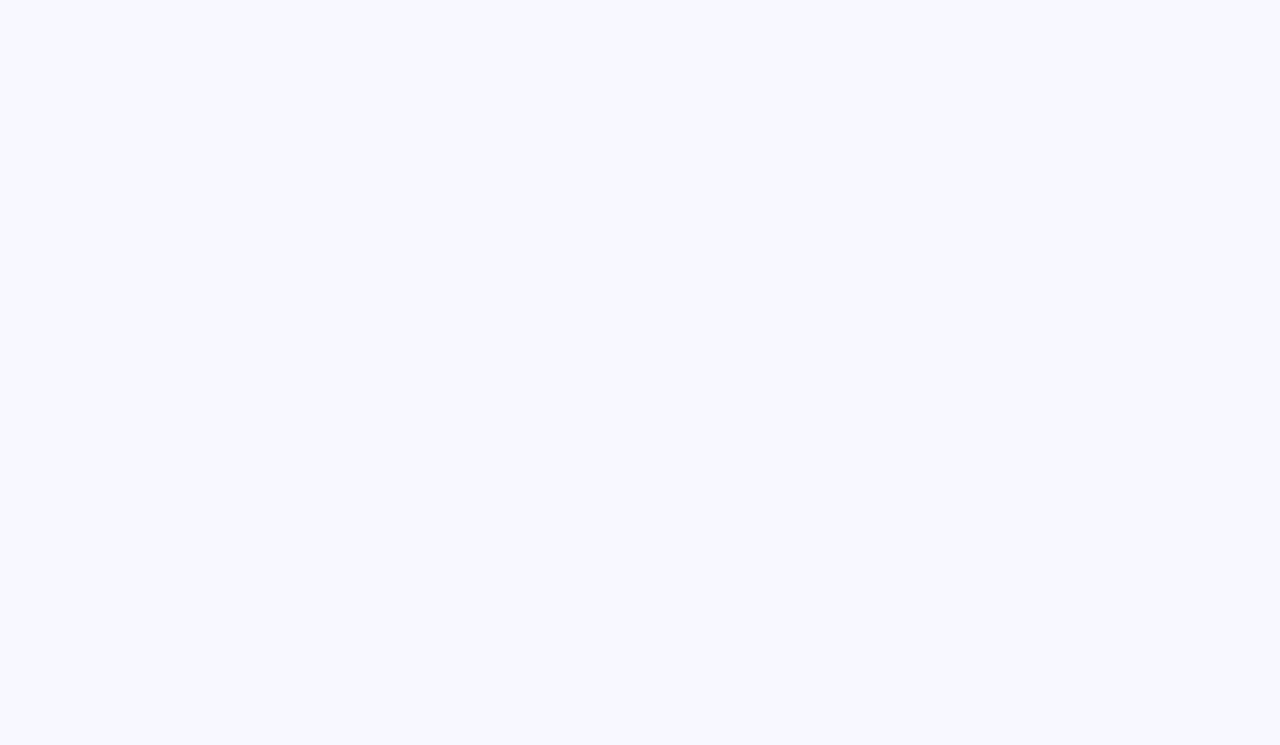
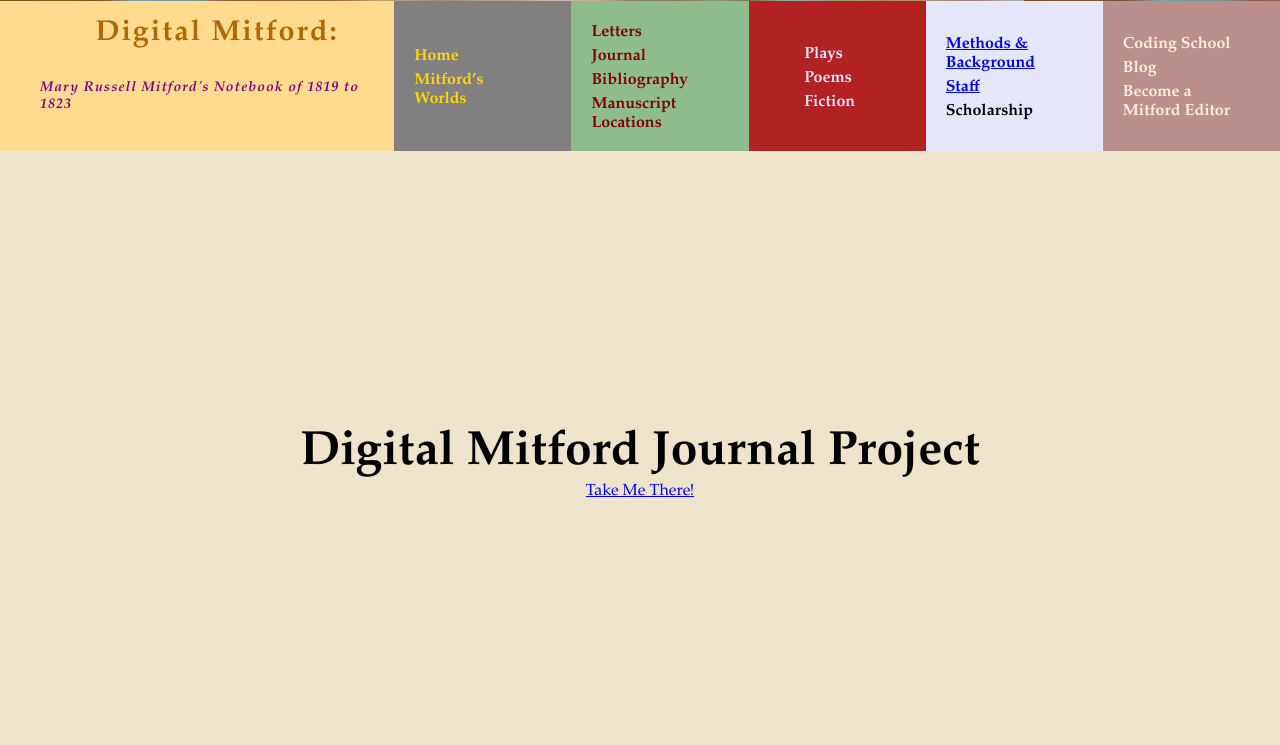
Before and after one commit to DigitalMitford/DM_Journal_1819-1823, a plain HTML site: page docs/journal-landing.html in a window 1280 px wide. Drawn offline with Linux system fonts and the light colour scheme; a web font is replaced by a local one.

Commit message:
landing page basic update

```diff
--- a/docs/journal-landing.html
+++ b/docs/journal-landing.html
@@ -2,13 +2,94 @@
 <html>
     <head>
         <title>Journal Landing Page</title>
-
-        <link rel="stylesheet" type="text/css" href="../journal.css"/>
+        <link rel="stylesheet" type="text/css" href="journal.css" />
         <link href="https://fonts.googleapis.com/css?family=Alice" rel="stylesheet" />
         <script type="text/javascript" src="../journal.js"></script>
     </head>
-    <body>
-
-
+    <body id="landing">
+        <div id="nav_wide">
+            <div id="menu">
+                <ul id="siteMenu">
+                    <li class="title">
+                        <span class="mainTitle">Digital Mitford:</span>
+                        <br />
+                        <span class="subTitle">Mary Russell Mitford's Notebook of 1819 to
+                            1823</span>
+                    </li>
+                    <li class="mainMenu">
+                        <ul class="mainMenu">
+                            <li class="section" id="Overview">
+                                <ul class="subSec">
+                                    <li class="subMenu">
+                                        <a href="index.html">Home</a>
+                                    </li>
+                                    <li class="subMenu">
+                                        <a href="visual.html">Mitford’s Worlds</a>
+                                    </li>
+                                </ul>
+                            </li>
+                            <li class="section" id="Bib">
+                                <ul class="subSec">
+                                    <li class="subMenu">
+                                        <a href="letters.html">Letters</a>
+                                    </li>
+                                    <li class="subMenu">Journal</li>
+                                    <li class="subMenu">
+                                        <a href="bibliogType.html">Bibliography</a>
+                                    </li>
+                                    <li class="subMenu">
+                                        <a href="lettersData.html">Manuscript Locations</a>
+                                    </li>
+                                </ul>
+                            </li>
+                            <li class="section" id="Editions">
+                                <ul class="subSec">
+                                    <li class="subMenu">Plays</li>
+                                    <li class="subMenu">Poems</li>
+                                    <li class="subMenu">Fiction</li>
+                                </ul>
+                            </li>
+                            <li class="section" id="Project">
+                                <ul class="subSec">
+                                    <li class="subMenu">
+                                        <a href="about.html">Methods &amp; Background</a>
+                                    </li>
+                                    <li class="subMenu">
+                                        <a href="staff.html">Staff</a>
+                                    </li>
+                                    <li class="subMenu">Scholarship</li>
+                                </ul>
+                            </li>
+                            <li class="section" id="Outreach">
+                                <ul class="subSec">
+                                    <li class="subMenu">
+                                        <a href="workshop.html">Coding School</a>
+                                    </li>
+                                    <li class="subMenu">
+                                        <a href="https://digitalmitford.wordpress.com/">Blog</a>
+                                    </li>
+                                    <li class="subMenu">
+                                        <a href="applicationProcess.html">Become a Mitford
+                                            Editor</a>
+                                    </li>
+                                </ul>
+                            </li>
+                        </ul>
+                    </li>
+                </ul>
+            </div>
+        </div>
+        <div id=landCont>
+            <section id="landTitle">
+                <div id=landVert>
+                    <h1>Digital Mitford Journal Project</h1>
+                    <div>
+                        <div class="button">
+                            <a href="journal-view/Dec-1818-to-Jan-1819.html">Take Me There!</a>
+                        </div>
+                    </div>
+                </div>
+            </section>
+        </div>
     </body>
 </html>
--- a/docs/journal.css
+++ b/docs/journal.css
@@ -4,6 +4,7 @@ body {
     font-family: "Palatino Linotype", "Book Antiqua", Palatino, serif;
     margin: 0;
 }
+
 
 body section {
     background-color: #F8F8FF;
@@ -32,13 +33,7 @@ section#rv {
 }
 
 
-h1 {
-    font-size: 2em;
-    color: black;
-    margin: 0%;
-    padding: 0;
-    margin: 0;
-}
+
 h2 {
     font-size: 1.87em;
     color: black;
@@ -213,7 +208,7 @@ div.year {
 }
 .del {text-decoration: line-through red;}
 
-/***** Digital Mitford Project Navigation Bar *****/
+/************************************** Digital Mitford Project Navigation Bar *****/
 div#nav_wide {
     background-image: url("mrmBlur.jpg");
     padding: 0;
@@ -371,4 +366,33 @@ ul.subSec li {
     padding-bottom: 3px
 }
 
-/* ***** End of Digital Mitford Site Navigation Bar**** */
+/* ********************************** End of Digital Mitford Site Navigation Bar**** */
+
+/* ******************************Start of landing page */
+
+body#landing {background-color:#EEE3CB;
+font-family: "Palatino Linotype", "Book Antiqua", Palatino, serif;
+}
+
+section#landTitle {
+height: 70vh;
+background-color:#EEE3CB;
+    display: flex;
+    flex-direction: row;
+    justify-content: center;
+    align-items: center;
+}
+section#landTitle h1 {
+    font-size: 3em;
+    color: black;
+    margin: 0%;
+    padding: 0;
+    margin: 0;
+    background-color: #EEE3CB;
+}
+
+#landVert {display: flex;
+    flex-direction: column;
+    height: 100%;
+    justify-content: center;
+    align-items: center;}
```
